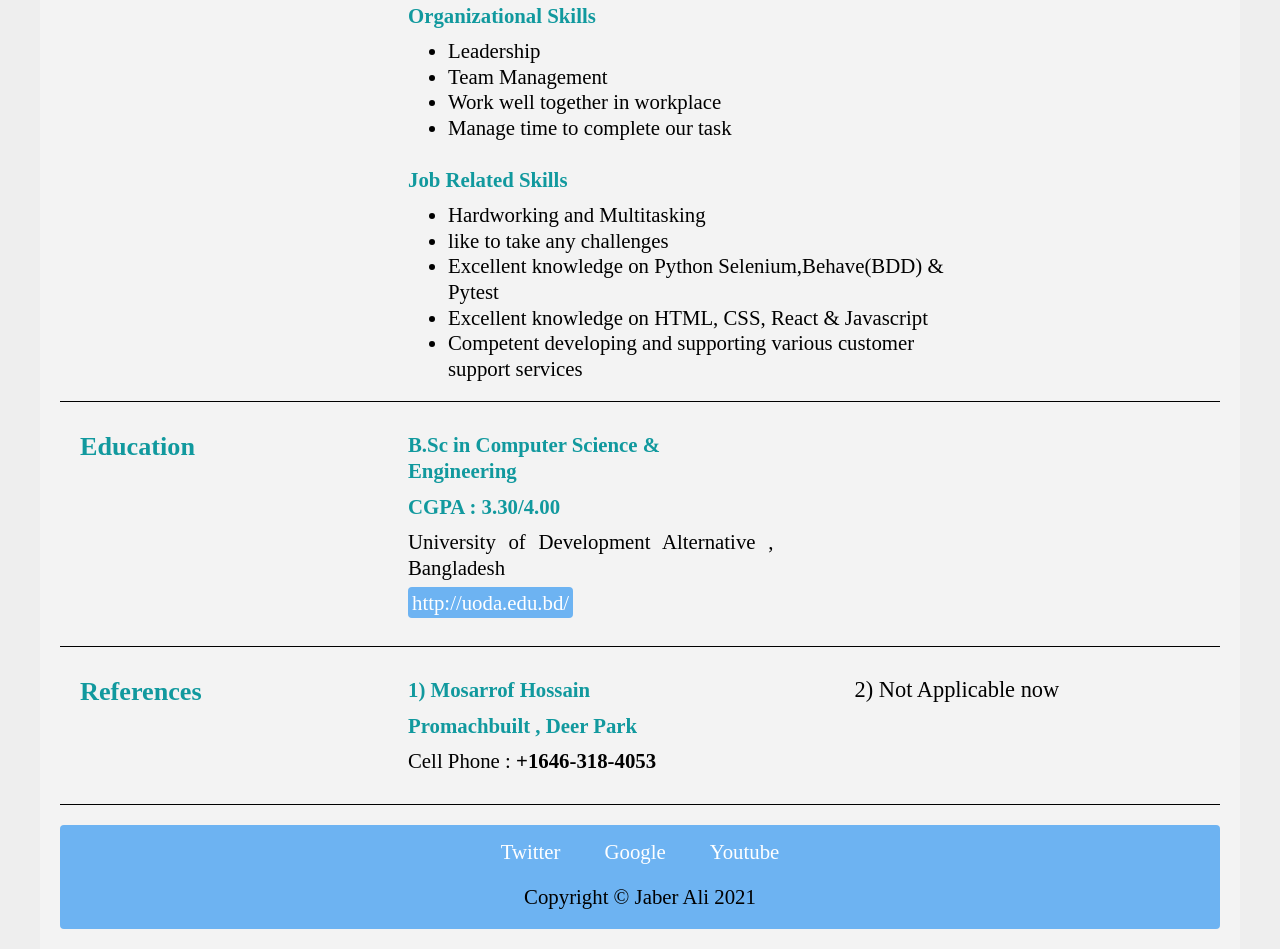
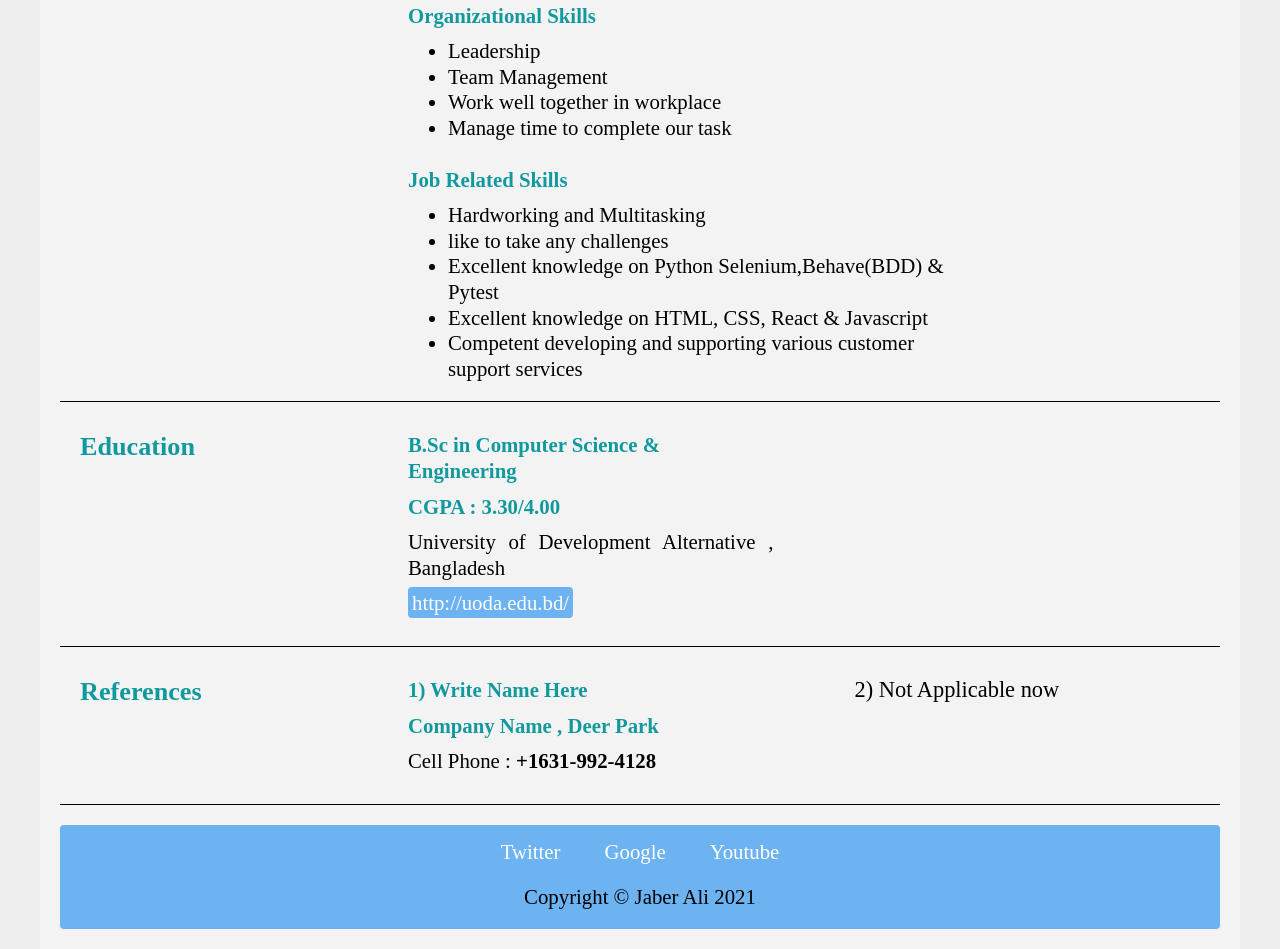
Before and after one commit to Ali332147/My-CV-File, a plain HTML site: page index.html in a window 1280 px wide. Shown: the part 974-1923 px from the top of the page. Drawn offline with Linux system fonts and the light colour scheme.

Commit message:
Update index.html

```diff
--- a/index.html
+++ b/index.html
@@ -174,9 +174,9 @@
                     </div>
                     <div class="right">
                         <div class="edu-left">
-                            <h4>1) Mosarrof Hossain</h4>
-                            <h5>Promachbuilt , Deer Park</h5>
-                            <p>Cell Phone :<strong> +1646-318-4053</strong> </p>
+                            <h4>1) Write Name Here</h4>
+                            <h5>Company Name , Deer Park</h5>
+                            <p>Cell Phone :<strong> +1631-992-4128</strong> </p>
                         </div>
                         <div class="edu-right">2) Not Applicable now</div>
 
```
